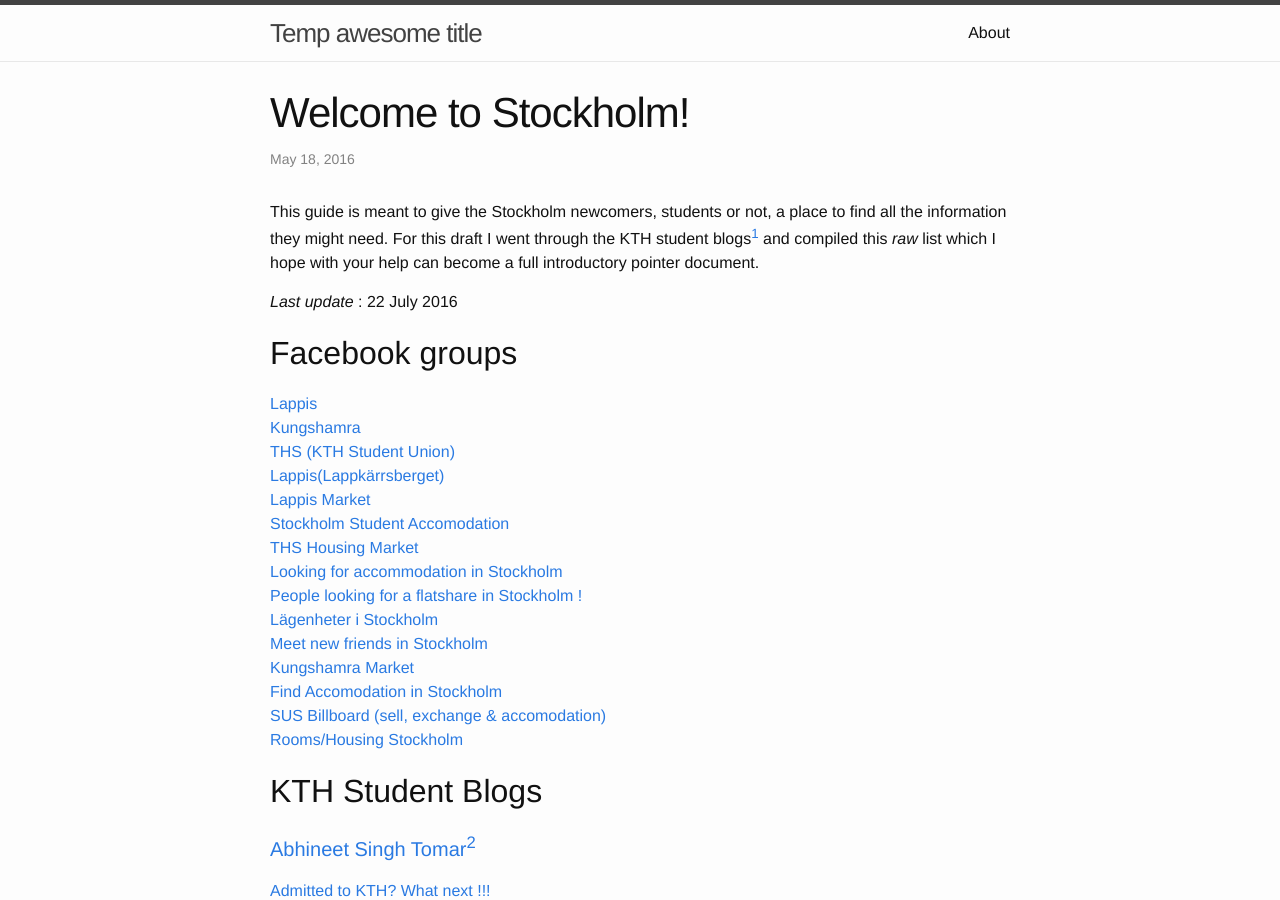
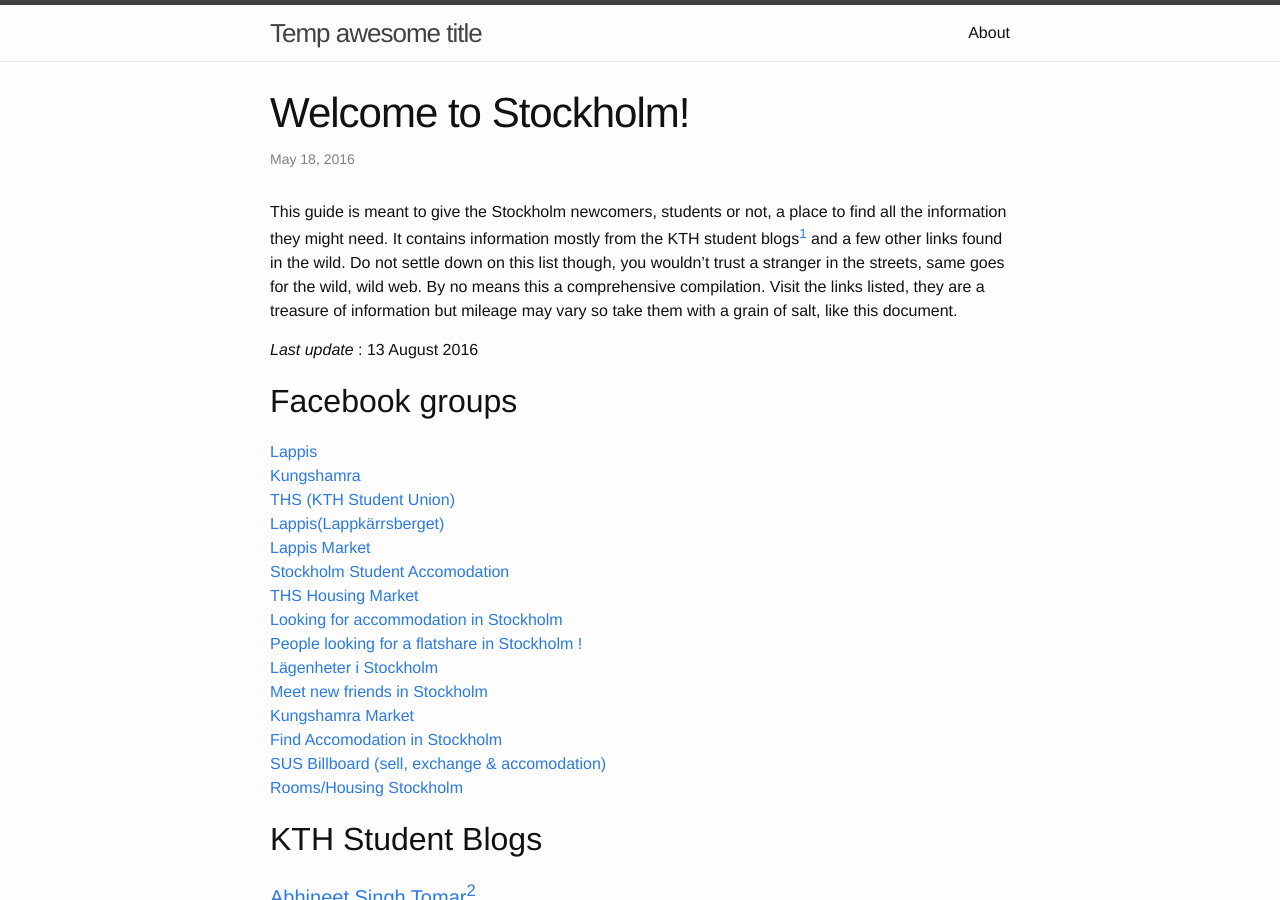
Before and after one commit to Fil0x/Fil0x.github.io, a Jekyll site: the page built from _posts/2016-05-18-welcome-to-stockholm.markdown, in a window 1280 px wide and 900 px high. Built offline with Jekyll 4.4.1, drawn with Linux system fonts in a browser that asks for light colours; part of the change alters nothing that is shown; some of the changed text lies outside the part shown.

Commit message:
Added TCS, KTH Relocation links, Removed Q&A
Q&A broke the goal of this document, just information. Personal assessment has no room in this place.

```diff
--- a/_posts/2016-05-18-welcome-to-stockholm.markdown
+++ b/_posts/2016-05-18-welcome-to-stockholm.markdown
@@ -7,9 +7,9 @@ categories: stockholm guides
 
 [//]: # (https://github.com/adam-p/markdown-here/wiki/Markdown-Cheatsheet)
 
-This guide is meant to give the Stockholm newcomers, students or not, a place to find all the information they might need. For this draft I went through the KTH student blogs<sup>[1]</sup> and compiled this _raw_  list which I hope with your help can become a full introductory pointer document.
+This guide is meant to give the Stockholm newcomers, students or not, a place to find all the information they might need. It contains information mostly from the KTH student blogs<sup>[1]</sup> and a few other links found in the wild. Do not settle down on this list though, you wouldn't trust a stranger in the streets, same goes for the wild, wild web. By no means this a comprehensive compilation. Visit the links listed, they are a treasure of information but mileage may vary so take them with a grain of salt, like this document.
 
-_Last update_ : 22 July 2016
+_Last update_ : 13 August 2016
 
 Facebook groups
 -
@@ -107,6 +107,8 @@ External links
 [TheLocal Accommodation list](http://www.thelocal.se/noticeboard/?location=Stockholm&type=3) <br/>
 [Compus Roslagen](http://www.campusroslagen.se/accommodation/) <br/>
 [Campus Solna](http://www.campussolna.se/) <br/>
+[KTH Relocation](https://www.kth.se/en/om/work-at-kth/relocation) <br />
+[Theoretical Computer Science Wiki's Housing tips](http://tcs-wiki.csc.kth.se/mediawiki/index.php/Newcomers) <br />
 
 Tips
 -
@@ -119,13 +121,6 @@ Tips
 * SIGN UP for SSSB. Even if you get accommodation from KTH/SU/whatever, being in the queue never hurt anyone. It will only take 5-10 minutes. SIGN UP!
 * Explore the city, it is full of hidden gems. Cheaper than their fancy and easily accessible counterparts.
 
-Q&A
--
-* I have < 120 days on SSSB before coming to Stockholm, is it possible to get a room? <br />
-> In the general case no, except some extemely lucky people. Imagine all the new students along with the ones already here fancy that room you really like.
-* SSSB kitchenette/studio? <br />
-> After the first year you have the least possible days to even fathom bidding on them. Luck is a big factor on this one too.
-
 [1]: https://www.kth.se/en/studies/master/student-blogs-1.438895
 [2]: https://www.kth.se/blogs/abhineet/blogmap/
 [3]: http://www.kth.se/blogs/anne/
```
